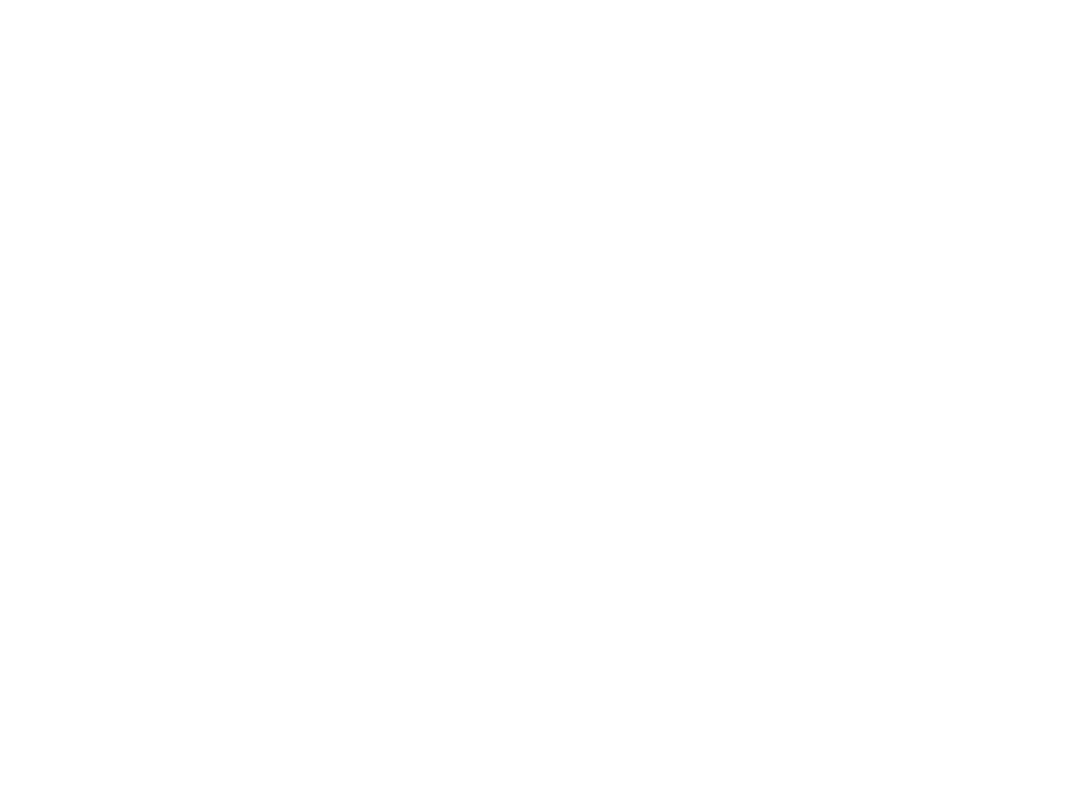
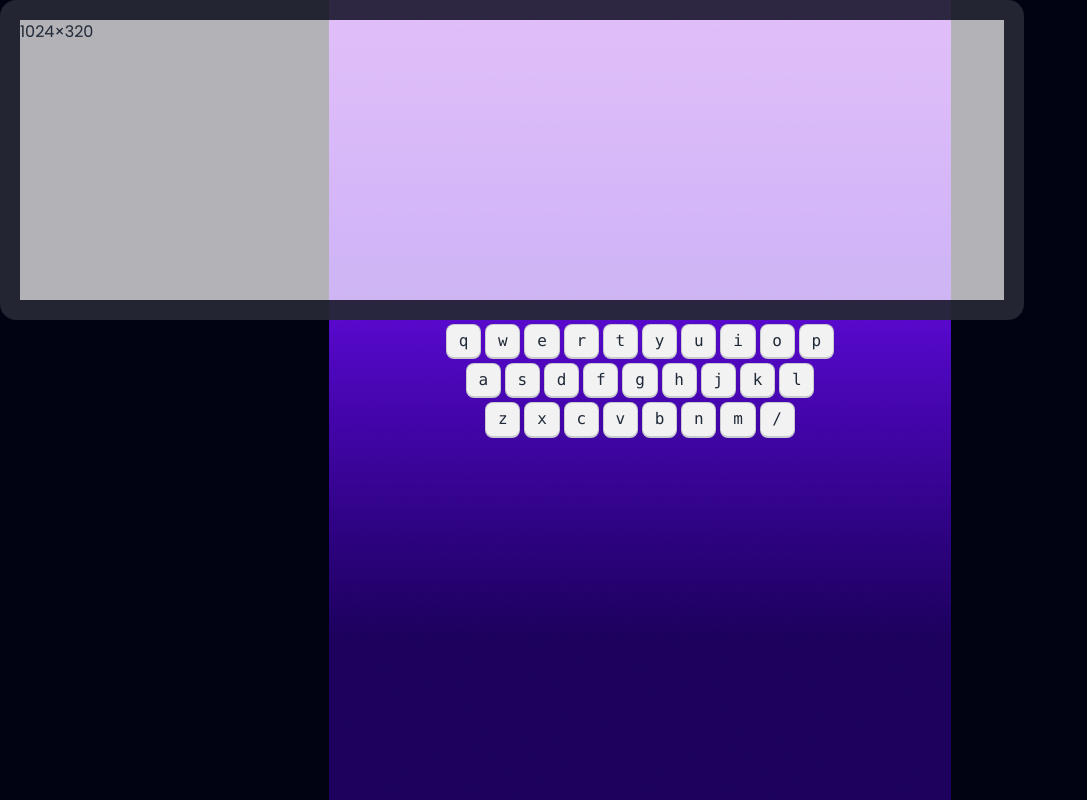
Before and after one commit to safin878/alpha-clash-pro, a plain HTML site: page index.html in a window 1280 px wide. Shown: the whole page, without its empty margins (0-1087 px from the left). Drawn offline with nearby package versions, Linux system fonts and the light colour scheme.

Commit message:
second page designing

```diff
--- a/index.html
+++ b/index.html
@@ -11,16 +11,80 @@
       type="text/css"
     />
     <script src="https://cdn.tailwindcss.com"></script>
+
     <style>
-      @import url("https://fonts.googleapis.com/css2?family=Poppins:wght@400;500;600;700;800&display=swap");
+      @import url("https://fonts.googleapis.com/css2?family=Anton&family=Poppins:wght@400;500;600;700;800&display=swap");
       .poppins {
         font-family: "Poppins", sans-serif;
       }
+      .anton {
+        font-family: "Anton", sans-serif;
+      }
     </style>
   </head>
-  <body>
-    <section class="home"></section>
-    <section class="play-ground"></section>
-    <section class="score"></section>
+  <body class="poppins">
+    <main
+      class="bg-[#010313] min-h-screen bg-[url(./alphabet-clash-pro-resources/images/background.png)] bg-no-repeat bg-center"
+    >
+      <!-- Home section -->
+      <section
+        class="home min-h-screen text-white flex flex-col justify-center items-center hidden"
+      >
+        <div class="flex flex-col items-center gap-10">
+          <h1 class="text-8xl anton uppercase">Alpha Clash Pro</h1>
+          <p>Unleash Your Keyboard Kung Fu : Press “Enter” to Play</p>
+          <button class="btn bg-white text-black">Play Now</button>
+        </div>
+      </section>
+      <!-- Play ground section -->
+      <section class="play-ground">
+        <div>
+          <!-- screen  -->
+          <div
+            class="artboard artboard-horizontal phone-6 border-[1.25rem] rounded-2xl border-[#010313CC] bg-[#FFFFFFB2]"
+          >
+            1024×320
+          </div>
+          <!-- keyboard -->
+          <div>
+            <div class="flex justify-center gap-1 my-1 w-full">
+              <kbd class="kbd">q</kbd>
+              <kbd class="kbd">w</kbd>
+              <kbd class="kbd">e</kbd>
+              <kbd class="kbd">r</kbd>
+              <kbd class="kbd">t</kbd>
+              <kbd class="kbd">y</kbd>
+              <kbd class="kbd">u</kbd>
+              <kbd class="kbd">i</kbd>
+              <kbd class="kbd">o</kbd>
+              <kbd class="kbd">p</kbd>
+            </div>
+            <div class="flex justify-center gap-1 my-1 w-full">
+              <kbd class="kbd">a</kbd>
+              <kbd class="kbd">s</kbd>
+              <kbd class="kbd">d</kbd>
+              <kbd class="kbd">f</kbd>
+              <kbd class="kbd">g</kbd>
+              <kbd class="kbd">h</kbd>
+              <kbd class="kbd">j</kbd>
+              <kbd class="kbd">k</kbd>
+              <kbd class="kbd">l</kbd>
+            </div>
+            <div class="flex justify-center gap-1 my-1 w-full">
+              <kbd class="kbd">z</kbd>
+              <kbd class="kbd">x</kbd>
+              <kbd class="kbd">c</kbd>
+              <kbd class="kbd">v</kbd>
+              <kbd class="kbd">b</kbd>
+              <kbd class="kbd">n</kbd>
+              <kbd class="kbd">m</kbd>
+              <kbd class="kbd">/</kbd>
+            </div>
+          </div>
+          <!-- life score -->
+        </div>
+      </section>
+      <section class="score"></section>
+    </main>
   </body>
 </html>
```
